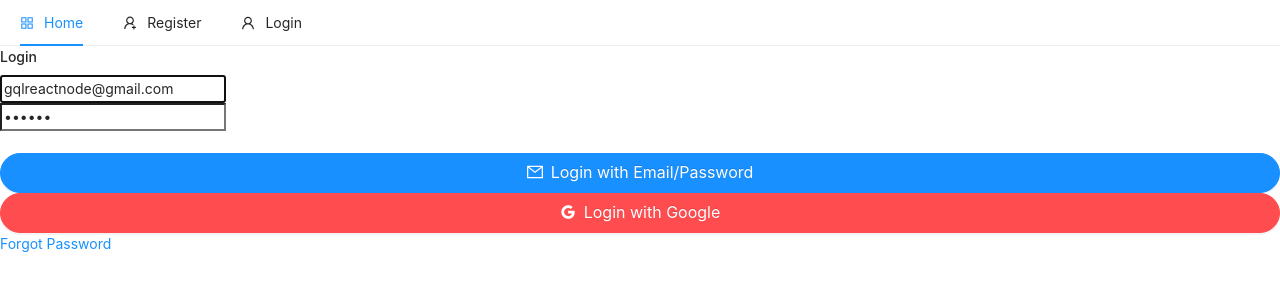
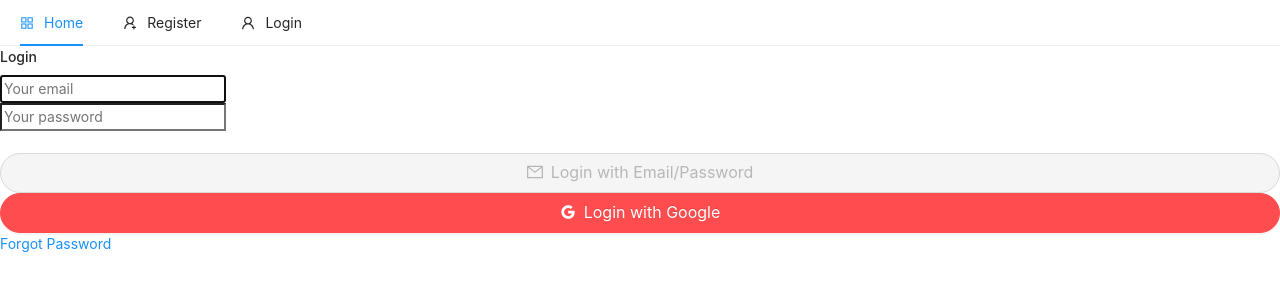
Before and after one commit to Mohammed-khamis/Tetra, a React (Create React App) app in the folder client/: page /login in a window 1280 px wide. Shown: the top 300 px of the page. Built offline with nearby package versions, Linux system fonts and the light colour scheme; no server answers.

Commit message:
remove the trial email and password

```diff
--- a/client/src/pages/auth/Login.js
+++ b/client/src/pages/auth/Login.js
@@ -8,8 +8,8 @@ import { Link } from "react-router-dom";
 import { createOrUpdateUser } from "../../functions/auth";
 
 const Login = ({ history }) => {
-  const [email, setEmail] = useState("gqlreactnode@gmail.com");
-  const [password, setPassword] = useState("gggggg");
+  const [email, setEmail] = useState("");
+  const [password, setPassword] = useState("");
   const [loading, setLoading] = useState(false);
 
   const { user } = useSelector((state) => ({ ...state }));
```
Also changed, not shown: 1 other file (tests, documents, lock files or other folders).
